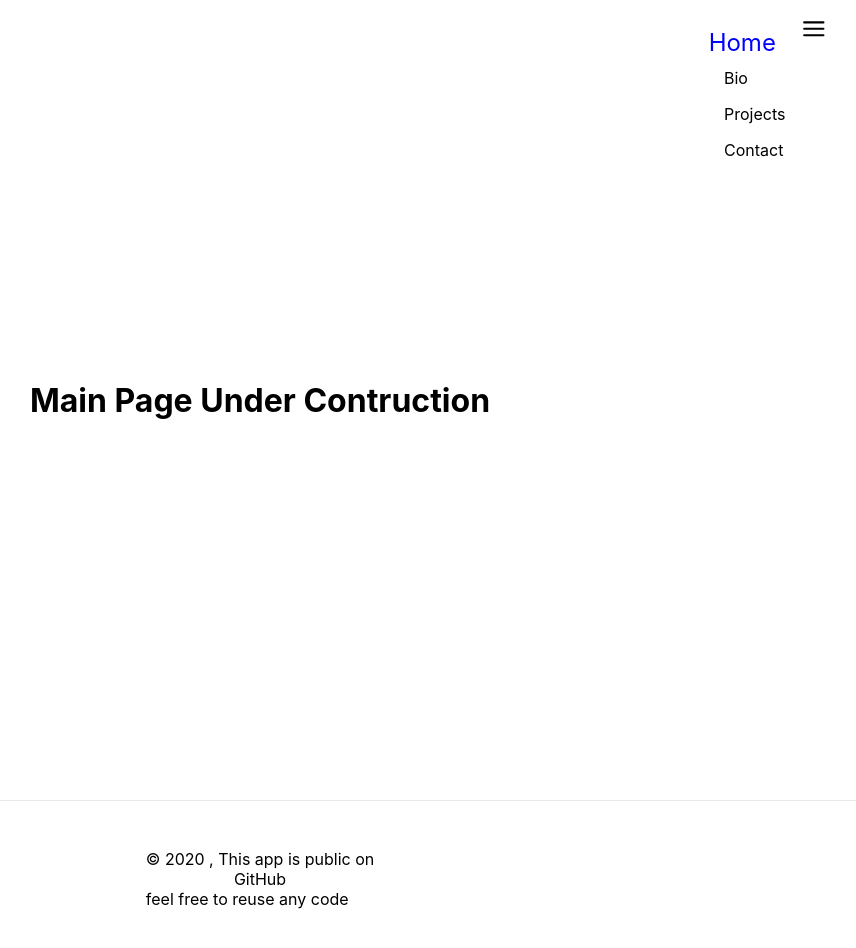
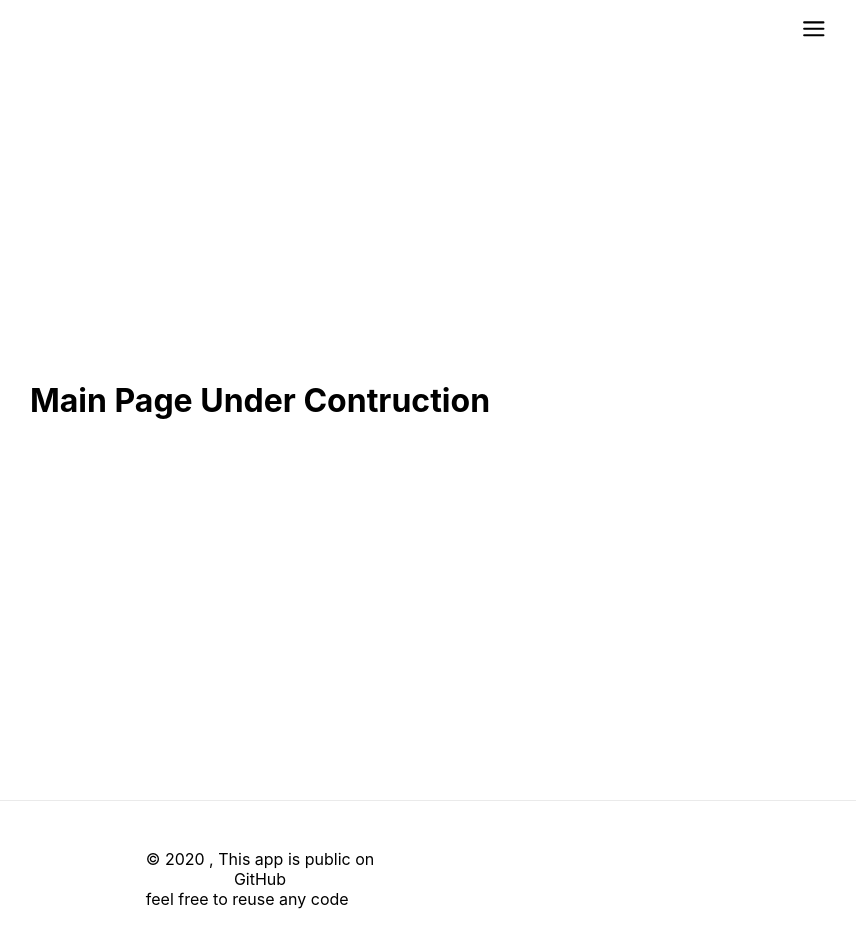
Before and after one commit to xaikodev/xaikodev-web, a Next.js app: page / in a window 1280 px wide. Shown: the top 948 px of the page, without its empty margins (380-1236 px from the left). Built offline with nearby package versions, Linux system fonts and the light colour scheme.

Commit message:
navbar default closed

```diff
--- a/src/components/common/Navbar.tsx
+++ b/src/components/common/Navbar.tsx
@@ -7,7 +7,7 @@ import { transition } from "@chakra-ui/styled-system";
 import { Container } from "@chakra-ui/layout";
 
 export const Navbar: FC = (props) => {
-  const [opened, setOpened] = useState(true);
+  const [opened, setOpened] = useState(false);
   const router = useRouter();
   console.log(router.asPath);
   const toggle = () => {
```
